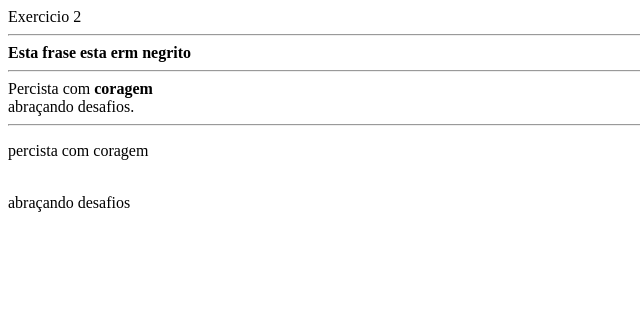
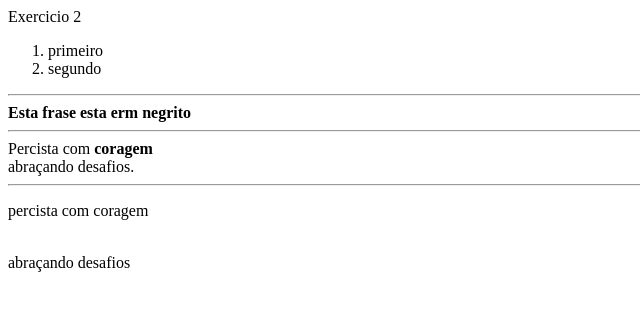
Before and after one commit to FelipeAstrk/Meusite, a plain HTML site: page index.html in a window 1280 px wide. Shown: the whole page, without its empty margins (0-640 px from the left). Drawn offline with Linux system fonts and the light colour scheme.

Commit message:
Update index.html

```diff
--- a/index.html
+++ b/index.html
@@ -4,6 +4,12 @@
 Exercicio 2
 </head>
 <body>
+
+<ol>
+   <li>primeiro</li>
+   <li>segundo</li>
+</ol>
+
 <hr>
    <b>Esta frase esta erm negrito</b>
    <hr>
```
